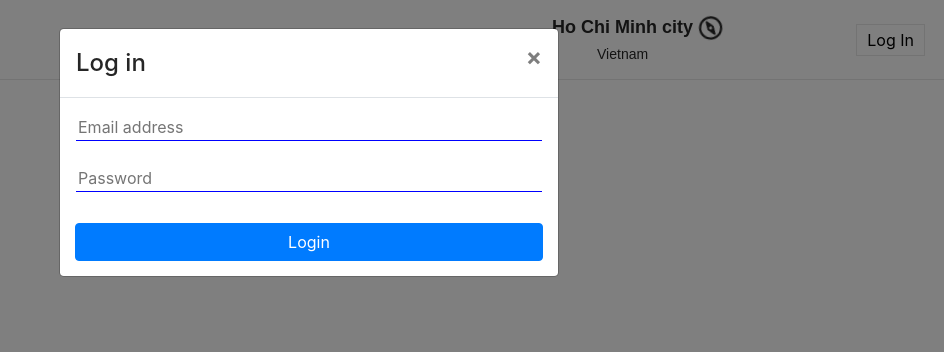
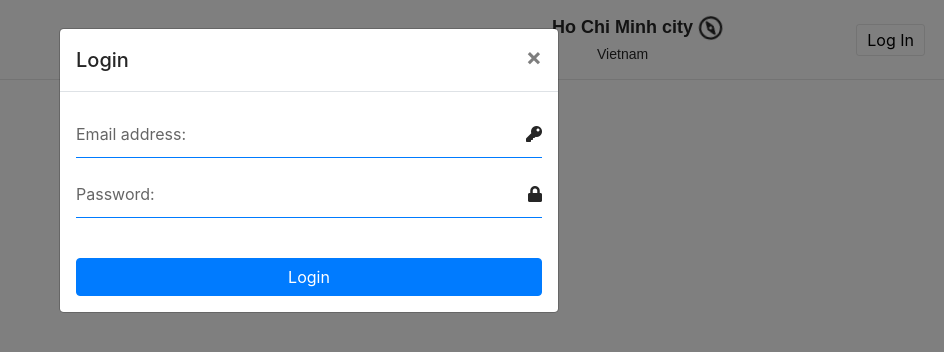
Before and after one commit to imdangodaane/heritageGO, a plain HTML site: page index.html in a window 1280 px wide. Both pictures are taken after a click on the button "Log In". Shown: the full height of the page, 331-1275 px from the left. Drawn offline with nearby package versions, Linux system fonts and the light colour scheme.

Commit message:
update modal

```diff
--- a/css/main.css
+++ b/css/main.css
@@ -72,6 +72,7 @@
 .header__flex-box__flex-right__login_button {
   background-color: inherit ;
   border: 1px solid rgba(0, 0, 0, 0.0975);
+  border-radius: 3px;
   padding: 3px 10px;
   margin-right: 24px;
   margin-left: 24px;
@@ -165,3 +166,78 @@
   display: block;
   margin: 15px;
 }
+
+/* update WP10-13 */
+
+.login-form {
+  display: flex;
+  width: 100%;
+  flex-direction: column;
+  align-items: flex-start;
+}
+
+
+.input-wrapper {
+  height: 2.8em;
+  width: 100%;
+  margin-top: 5px;
+  display: flex;
+  flex-direction: column-reverse;
+  align-items: flex-start;
+}
+
+.input-wrapper input {
+  padding: 20px 0px;
+  height: 25px;
+  width: 100%;
+  border: none;
+  border-bottom: solid 1px #007bff;
+  box-sizing:  border-box;
+  transition: all .3s linear;
+}
+
+.input-wrapper input:focus {
+  border-bottom: solid 2px #007bff;
+  outline: none;
+}
+
+.floating-label {
+  position: relative;
+  margin-bottom: 10px;
+}
+
+.floating-label label {
+  position: absolute;
+  opacity: 0.6;
+  top: 10px;
+  left: 0;
+  color: #000;
+  margin-top: -1px;
+  transition: all .3s ease;
+}
+
+.floating-label input:focus + label {
+  transform: translateY(-20px);
+  opacity: 1;
+  font-size: .95em;
+  color: #007bff;
+}
+
+.floating-label input:valid + label {
+  transform: translateY(-20px);
+  opacity: 1;
+  font-size: .95em;
+  color: #007bff;
+}
+
+.login-form button {
+  margin-top: 30px;
+  width: 100%;
+}
+
+#lock-icon, #key-icon {
+  right: 0;
+  top: 30%;
+  margin-left: -3%;
+  position: absolute;
+}
--- a/index.html
+++ b/index.html
@@ -42,25 +42,34 @@
               type="button"
               class="header__flex-box__flex-right__login_button_invi"
               data-toggle="modal"
-              data-target="#login-button">
+              data-target="#LoginModal">
               Log In
             </button>
             <!-- MODAL FOR LOGIN BUTTON -->
-            <div class="modal fade" id="login-button" tabindex="-1" role="dialog" aria-labelledby="exampleModalLabel" aria-hidden="true">
+            <div class="modal fade" id="LoginModal" tabindex="-1" role="dialog" aria-labelledby="LoginModalLabel" aria-hidden="true">
               <div class="modal-dialog" role="document">
                 <div class="modal-content">
                   <div class="modal-header">
-                    <h4 class="modal-title" id="exampleModalLabel">Log in</h4>
+                    <h5 class="modal-title" id="LoginModalLabel">Login</h5>
                     <button type="button" class="close" data-dismiss="modal" aria-label="Close">
                       <span aria-hidden="true">&times;</span>
                     </button>
                   </div>
                   <div class="modal-body">
-                    <input type="email" class="form-input" id="email-address" placeholder="Email address">
-                    <br>
-                    <input type="password" class="form-input" id="password" placeholder="Password">
+                    <form class="login-form" action="" method="post">
+                      <div class="input-wrapper floating-label">
+                        <input type="text" name="email"id="email" required>
+                        <label for="email">Email address:</label>
+                        <i class="fas fa-key" id="key-icon"></i>
                       </div>
-                  <button type="button" class="btn btn-primary form-login-button">Login</button>
+                      <div class="input-wrapper floating-label">
+                        <input type="password" name="password" id="password" required>
+                        <label for="password">Password:</label>
+                        <i style="cursor: pointer;" class="fas fa-lock" id="lock-icon"></i>
+                      </div>
+                      <button type="submit" class="btn btn-primary">Login</button>
+                    </form>
+                  </div>
                 </div>
               </div>
             </div>
@@ -74,7 +83,7 @@
           type="button"
           class="header__flex-box__flex-right__login_button"
           data-toggle="modal"
-          data-target="#login-button">
+          data-target="#LoginModal">
           Log In
         </button>
       </div>
@@ -96,6 +105,18 @@
     integrity="sha384-JjSmVgyd0p3pXB1rRibZUAYoIIy6OrQ6VrjIEaFf/nJGzIxFDsf4x0xIM+B07jRM"
     crossorigin="anonymous">
   </script>
+
+  <script>
+    $('#lock-icon').click(function () {
+      if($('#password').prop("type") == "password"){
+        $('#password').prop("type", "text");
+        $('#lock-icon').prop("class", "fas fa-unlock");
+      }else{
+        $('#password').prop("type", "password");
+        $('#lock-icon').prop("class", "fas fa-lock");
+      }
+    })
+  </script>
 </body>
 
 </html>
```
Lines whose indentation alone changed are shown as unchanged.
